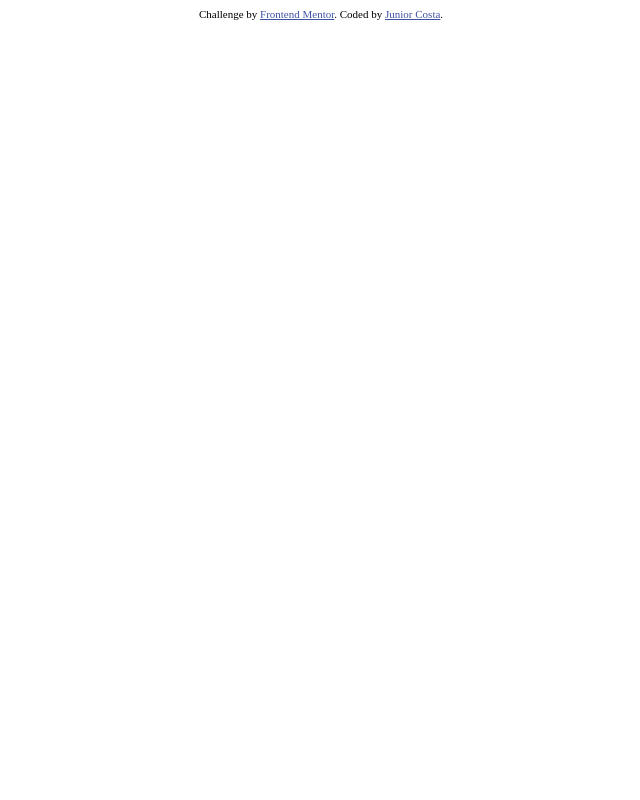
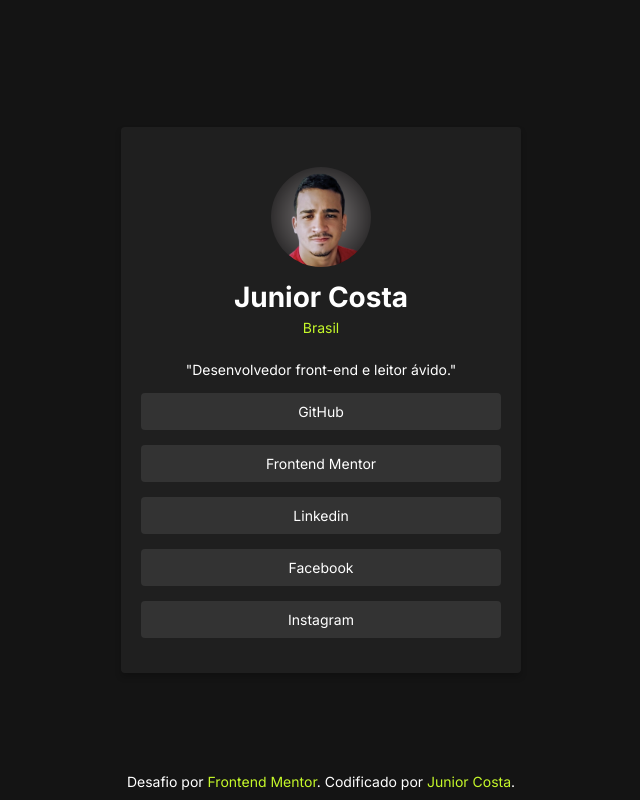
Before and after one commit to Juniorcosta-dev/links_sociais_perfil, a plain HTML site: page index.html in a window 1280 px wide. Shown: the whole page, without its empty margins (319-959 px from the left). Drawn offline with Linux system fonts and the light colour scheme.

Commit message:
Atualizando e adicionando arquivos, excluindo algumas pastas

```diff
--- a/index.html
+++ b/index.html
@@ -1,34 +1,54 @@
 <!DOCTYPE html>
 <html lang="pt-br">
-<head>
-  <meta charset="UTF-8">
-  <meta name="viewport" content="width=device-width, initial-scale=1.0"> <!-- displays site properly based on user's device -->
+    <head>
+        <meta charset="UTF-8" />
+        <meta name="viewport" content="width=device-width, initial-scale=1.0" />
 
-  <link rel="icon" type="image/png" sizes="32x32" href="./assets/images/favicon-32x32.png">
+        <link
+            rel="icon"
+            type="image/png"
+            sizes="32x32"
+            href="./assets/images/favicon-32x32.png"
+        />
 
-  <title>Frontend Mentor | Social links profile</title>
+        <!-- Link css -->
+        <link rel="stylesheet" href="style.css" />
 
-  <!-- Feel free to remove these styles or customise in your own stylesheet 👍 -->
-  <style>
-    .attribution { font-size: 11px; text-align: center; }
-    .attribution a { color: hsl(228, 45%, 44%); }
-  </style>
-</head>
-<body>
+        <!-- link google Fontes(Inter) -->
+        <link rel="preconnect" href="https://fonts.googleapis.com" />
+        <link rel="preconnect" href="https://fonts.gstatic.com" crossorigin />
+        <link
+            href="https://fonts.googleapis.com/css2?family=Inter:ital,opsz,wght@0,14..32,100..900;1,14..32,100..900&display=swap"
+            rel="stylesheet"
+        />
 
-  <!-- Junior Costa
-  London, Brasil
-  "Desenvolvedor front-end e leitor ávido."
+        <title>Frontend Mentor | Perfil de links sociais</title>
+    </head>
+    <body>
+        <main class="perfil">
+            <header>
+                <img src="./assets/images/junior_editado.png" alt="Foto de perfil do desenvolvedor" />
+                <h1>Junior Costa</h1>
+                <p class="meu-pais">Brasil</p>
+                <p>"Desenvolvedor front-end e leitor ávido."</p>
+            </header>
 
-  GitHub
-  Frontend Mentor
-  LinkedIn
-  Twitter
-  Instagram -->
+            <nav aria-label="links sociais">
+                <a href="#" target="_blank">GitHub</a>
+                <a href="#" target="_blank">Frontend Mentor</a>
+                <a href="#" target="_blank">Linkedin</a>
+                <a href="#" target="_blank">Facebook</a>
+                <a href="#" target="_blank">Instagram</a>
+            </nav>
+        </main>
 
-  <div class="attribution">
-    Challenge by <a href="https://www.frontendmentor.io?ref=challenge" target="_blank">Frontend Mentor</a>.
-    Coded by <a href="#">Junior Costa</a>.
-  </div>
-</body>
+        <div class="attribution">
+            Desafio por
+            <a
+                href="https://www.frontendmentor.io?ref=challenge"
+                target="_blank"
+                >Frontend Mentor</a
+            >. Codificado por <a href="#">Junior Costa</a>.
+        </div>
+    </body>
 </html>
--- /dev/null
+++ b/style.css
@@ -0,0 +1,129 @@
+/* Reset básico */
+* {
+    margin: 0;
+    padding: 0;
+    box-sizing: border-box;
+}
+
+:root {
+    /* Cores principais */
+    --cor-primaria: hsl(75, 94%, 57%);
+    --cor-background: hsl(0, 0%, 8%);
+    --cor-texto: hsl(0, 0%, 100%);
+
+    /* Cor secundária */
+    --cor-grey-dark: hsl(0, 0%, 20%);
+    --cor-grey-darker: hsl(0, 0%, 12%);
+
+    /* Tipografia princípal */
+    --font-family: "Inter", sans-serif;
+    --font-weight-regular: 400;
+    --font-weight-semibold: 600;
+    --font-weight-bold: 700;
+    --font-size-body: 14px;
+
+    /* Tipografia secundária */
+    --font-size-small: 12px;
+    --fonte-size-large: 18px;
+}
+
+body {
+    background-color: var(--cor-background);
+    color: var(--cor-texto);
+    font-family: var(--font-family);
+    font-size: var(--font-size-body);
+    display: flex;
+    flex-direction: column;
+    align-items: center;
+    justify-content: center;
+    min-height: 100vh;
+}
+
+.perfil {
+    width: 100%;
+    max-width: 400px;
+    background-color: var(--cor-grey-darker);
+    text-align: center;
+    border-radius: 4px;
+    padding: 20px;
+    box-shadow: 0 4px 6px rgba(0, 0, 0, 0.2);
+}
+
+img {
+    width: 100px;
+    border-radius: 50%;
+    margin-top: 20px;
+}
+
+h1 {
+    color: var(--cor-texto);
+    margin-top: 10px;
+}
+
+.meu-pais {
+    color: var(--cor-primaria);
+    margin-top: 5px;
+    margin-bottom: 25px;
+}
+
+nav {
+    display: flex;
+    flex-direction: column;
+    align-items: center;
+    justify-content: center;
+    margin-top: 15px;
+}
+
+nav a {
+    background-color: var(--cor-grey-dark);
+    width: 100%;
+    border-radius: 4px;
+    padding: 10px;
+    margin-bottom: 15px;
+    color: var(--cor-texto);
+    text-decoration: none;
+    transition: background-color 0.5s;
+}
+
+nav a:hover,
+nav a:focus {
+    background-color: var(--cor-primaria);
+    color: var(--cor-grey-dark);
+    transform: scale(1.02);
+}
+
+/* nav a:hover {
+    background-color: var(--cor-primaria);
+    color: var(--cor-grey-dark);
+} */
+
+.attribution {
+    position: absolute;
+    bottom: 10px;
+}
+
+.attribution a {
+    color: var(--cor-primaria);
+    text-decoration: none;
+}
+
+.attribution a:hover {
+    text-decoration: underline;
+}
+
+@media (max-width: 425px) {
+    .perfil {
+        max-width: 350px;
+    }
+
+    .attribution {
+        text-align: center;
+        font-size: 10px;
+    }
+}
+
+@media (max-width: 320px) {
+    .perfil {
+        max-width: 280px;
+    }
+}
```
Also changed, not shown: assets/fonts/Inter-VariableFont_slnt,wght.ttf (deleted), assets/fonts/OFL.txt (deleted), assets/fonts/README.txt (deleted), assets/fonts/static/Inter-Bold.ttf (deleted), assets/fonts/static/Inter-Regular.ttf (deleted), assets/fonts/static/Inter-SemiBold.ttf (deleted), assets/images/avatar-jessica.jpeg (deleted), assets/images/junior_editado.png (added).
